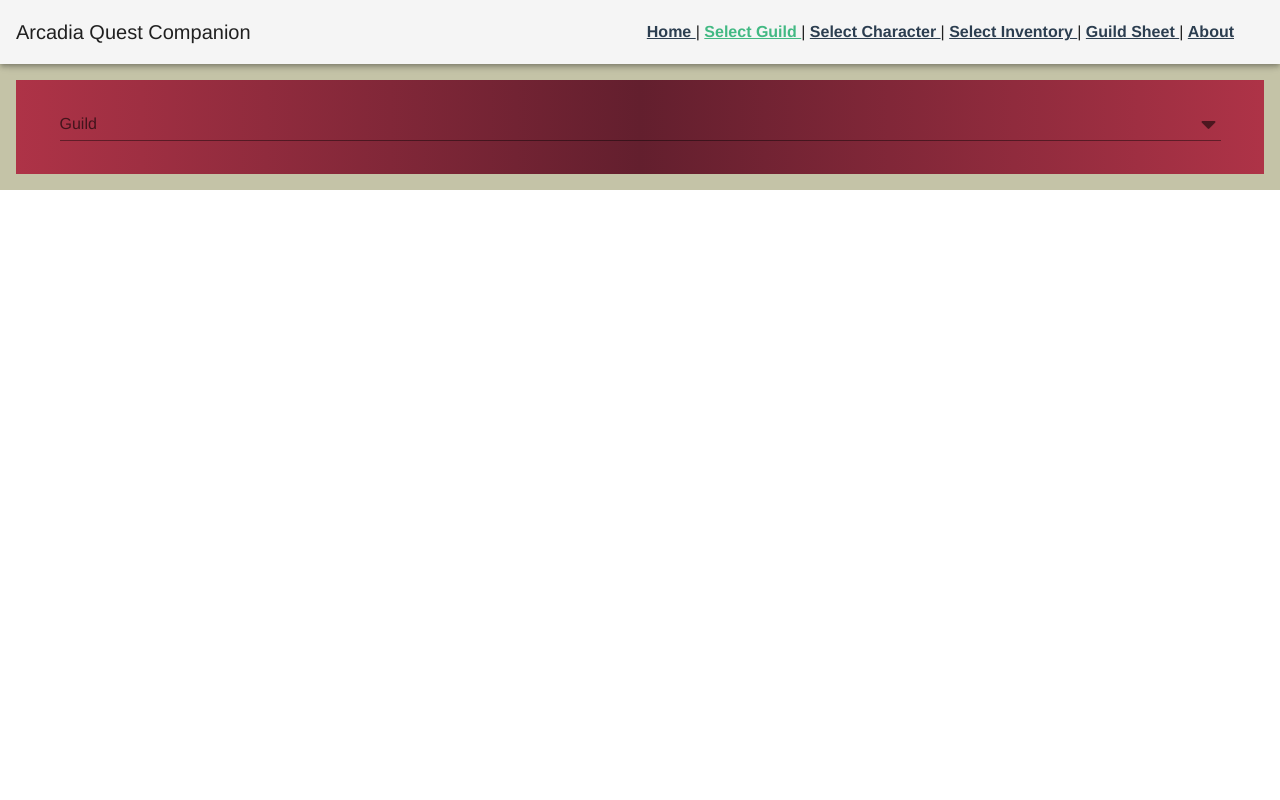
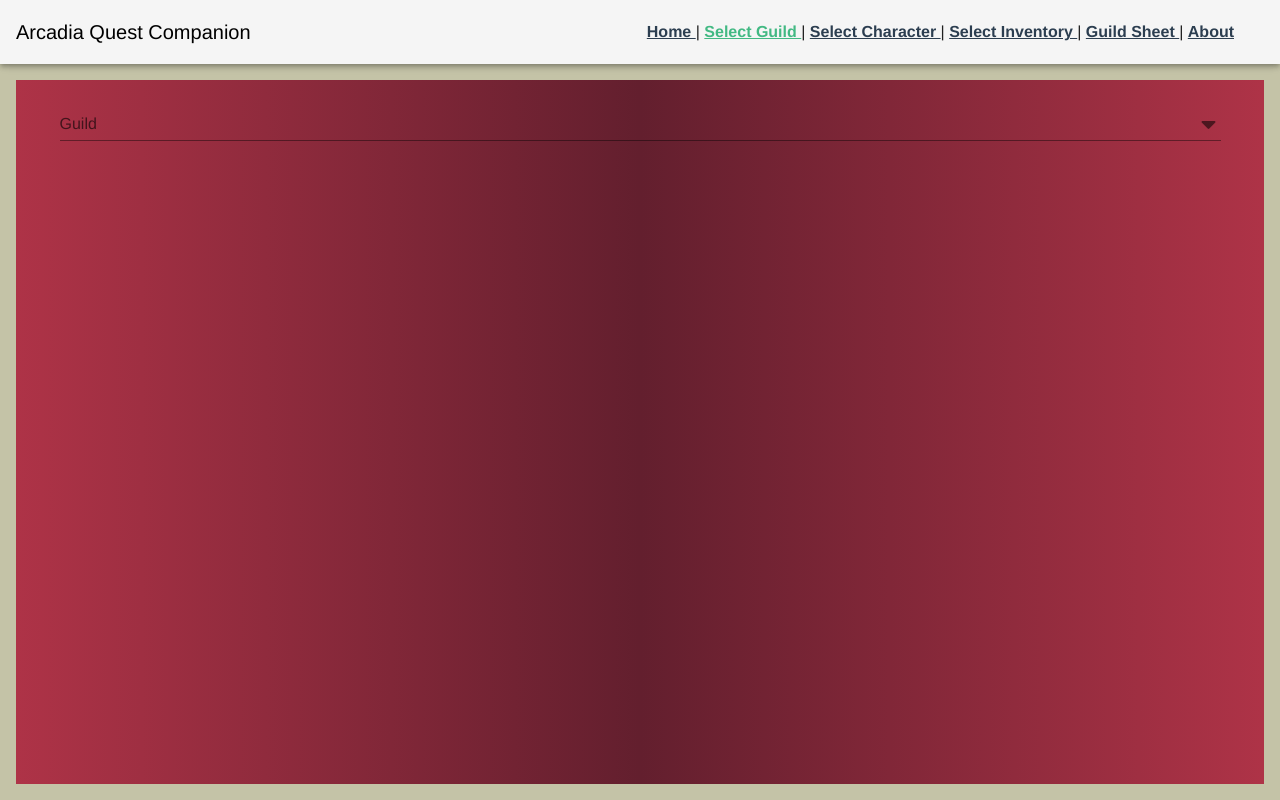
Before and after one commit to ldsz89/arcadia-quest-companion, a Vue app: page /select-guild in a window 1280 px wide. Built offline with nearby package versions, Linux system fonts and the light colour scheme; the HTML template or start-up script is replaced by a standard one.

Commit message:
Creates app bar with home router

```diff
--- a/src/App.vue
+++ b/src/App.vue
@@ -1,7 +1,9 @@
 <template>
   <v-app id="app">
     <v-app-bar app>
-      <v-toolbar-title>Arcadia Quest Companion</v-toolbar-title>
+      <router-link to="/" id="home">
+        <v-toolbar-title>Arcadia Quest Companion</v-toolbar-title>
+      </router-link>
       <v-spacer />
       <div id="nav">
         <router-link to="/">
@@ -39,6 +41,11 @@
   color: #2c3e50;
 }
 
+#home {
+  color: black;
+  text-decoration: none;
+}
+
 #nav {
   padding: 30px;
 
@@ -53,6 +60,7 @@
 }
 
 #content {
+  height: 100%;
   border: 1em solid #C4C3A7;
   background: rgb(174,51,71);
   background: linear-gradient(90deg, rgba(174,51,71,1) 0%, rgba(99,31,46,1) 50%, rgba(174,51,71,1) 100%);
```
